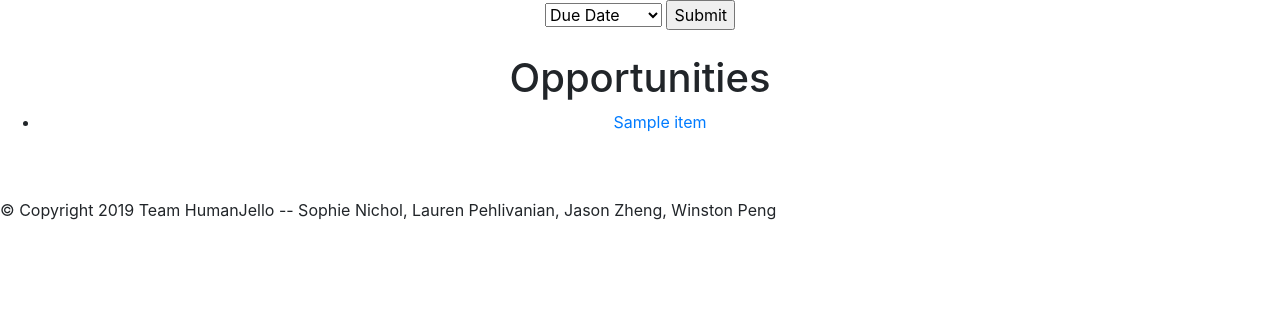
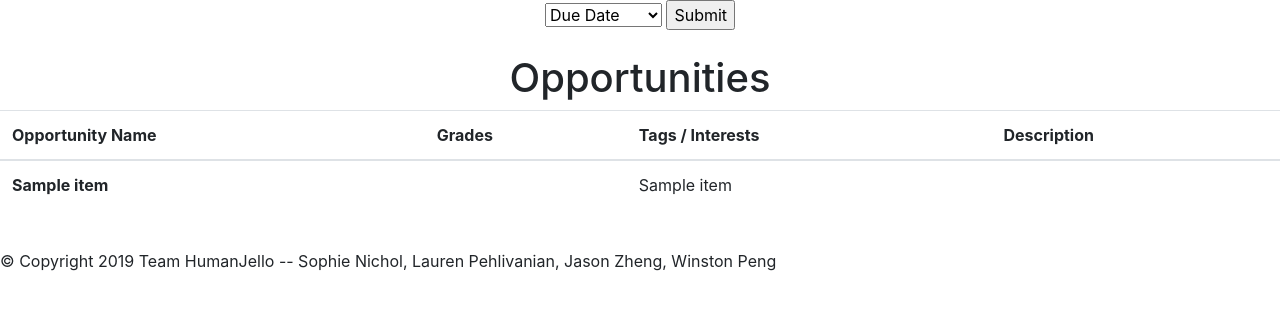
Before and after one commit to snichol00/HumanJello, a Flask app: template templates/myOps.html in a window 1280 px wide. Shown: the part 40-350 px from the top of the page. Run offline with Flask 2, Linux system fonts and the light colour scheme; the template is opened without the code that fills it: most values are stand-ins (such as "Sample title", 1, 10 or a date in 2020); some libraries are stand-ins or nearby versions.

Commit message:
changed myOps to be like Lauren's

```diff
--- a/templates/myOps.html
+++ b/templates/myOps.html
@@ -18,13 +18,35 @@
 </form>
 <br>
   <h1> Opportunities </h1>
-  <ul>
-      {% for item in collection %}
-      <li>
-          <a href="{{ url_for('oppotunity', opid=item[0]) }}">{{ item[1] }}</a> <br> <br>
-      </li>
+  <table class="table">
+    <thead>
+      <tr>
+        <th scope="col">Opportunity Name</th>
+        <th scope="col">Grades</th>
+        <th scope="col">Tags / Interests</th>
+        <th scope="col">Description</th>
+      </tr>
+    </thead>
+    {% for item in op_list %}
+    <tbody>
+      <tr>
+        <th scope="row">{{item[1]}}</th>
+        <td>
+          {% if item[2] %}<span class="badge badge-primary">events</span>{% endif %}
+          {% if item[3] %}<span class="badge badge-primary">academic</span>{% endif %}
+          {% if item[4] %}<span class="badge badge-primary">business</span>{% endif %}
+          {% if item[5] %}<span class="badge badge-primary">community service</span>{% endif %}
+          {% if item[6] %}<span class="badge badge-primary">leadership</span>{% endif %}
+          {% if item[7] %}<span class="badge badge-primary">museums</span>{% endif %}
+          {% if item[8] %}<span class="badge badge-primary">nature</span>{% endif %}
+          {% if item[9] %}<span class="badge badge-primary">STEM</span>{% endif %}
+          {% if item[10] %}<span class="badge badge-primary">humanities</span>{% endif %}
+          {% if item[11] %}<span class="badge badge-primary">scholarship</span>{% endif %}
+        </td>
+        <td><div style="overflow-y: scrollable;">{{item[12]}}</div></td>
       {% endfor %}
-  </ul>
+    </tbody>
+  </table>
   <br>
 </div>
 {% endblock %}
```
Also changed, not shown: HumanJello.db.
